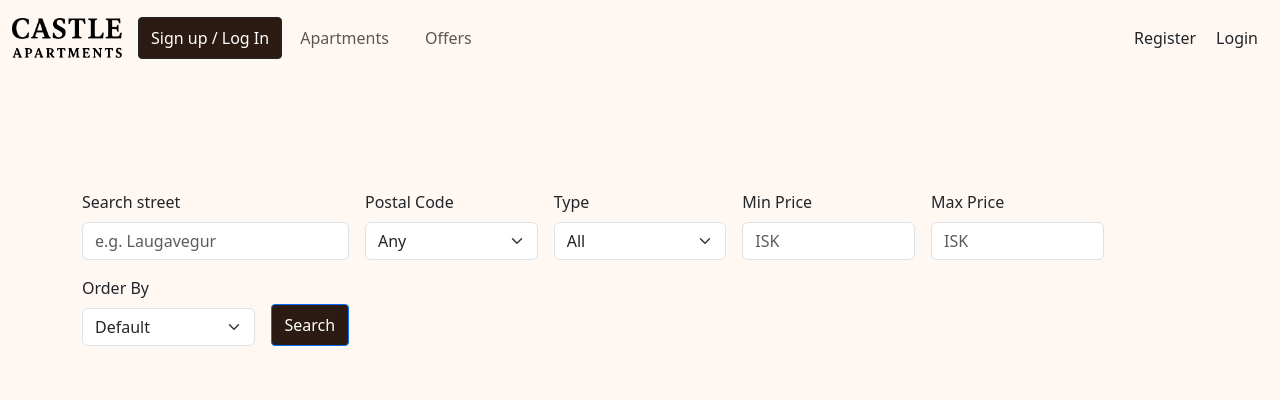
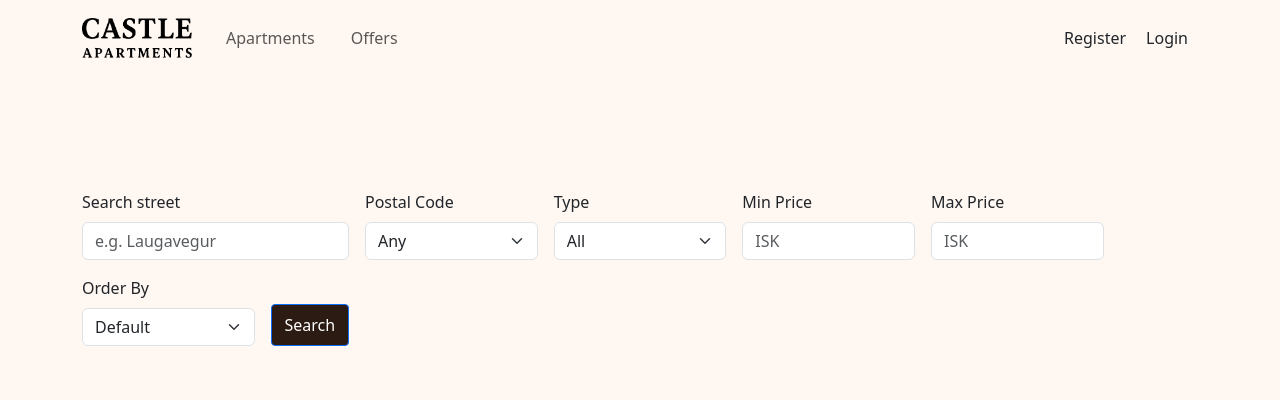
Before and after one commit to Pappakassi/castle_apartments, a Django app: page / in a window 1280 px wide. Shown: the top 420 px of the page. Run offline with Django 4.2, Linux system fonts and the light colour scheme; data that the repository does not hold is empty.

Commit message:
Remove signup/login

```diff
--- a/templates/_navigation.html
+++ b/templates/_navigation.html
@@ -1,10 +1,9 @@
 {% load static %}
 <nav class="navbar navbar-expand-lg">
-  <div class="container-fluid">
+  <div class="container">
     <a class="navbar-brand" href="/">
       <img src="{% static 'images/castle-apartments-logo.png' %}" class="logo" alt="Castle Apartments Home" />
     </a>
-    <button type="button" class="btn btn-dark">Sign up / Log In</button>
     <button class="navbar-toggler" type="button" data-bs-toggle="collapse" data-bs-target="#navbarSupportedContent" aria-controls="navbarSupportedContent" aria-expanded="false" aria-label="Toggle navigation">
       <span class="navbar-toggler-icon"></span>
     </button>
```
